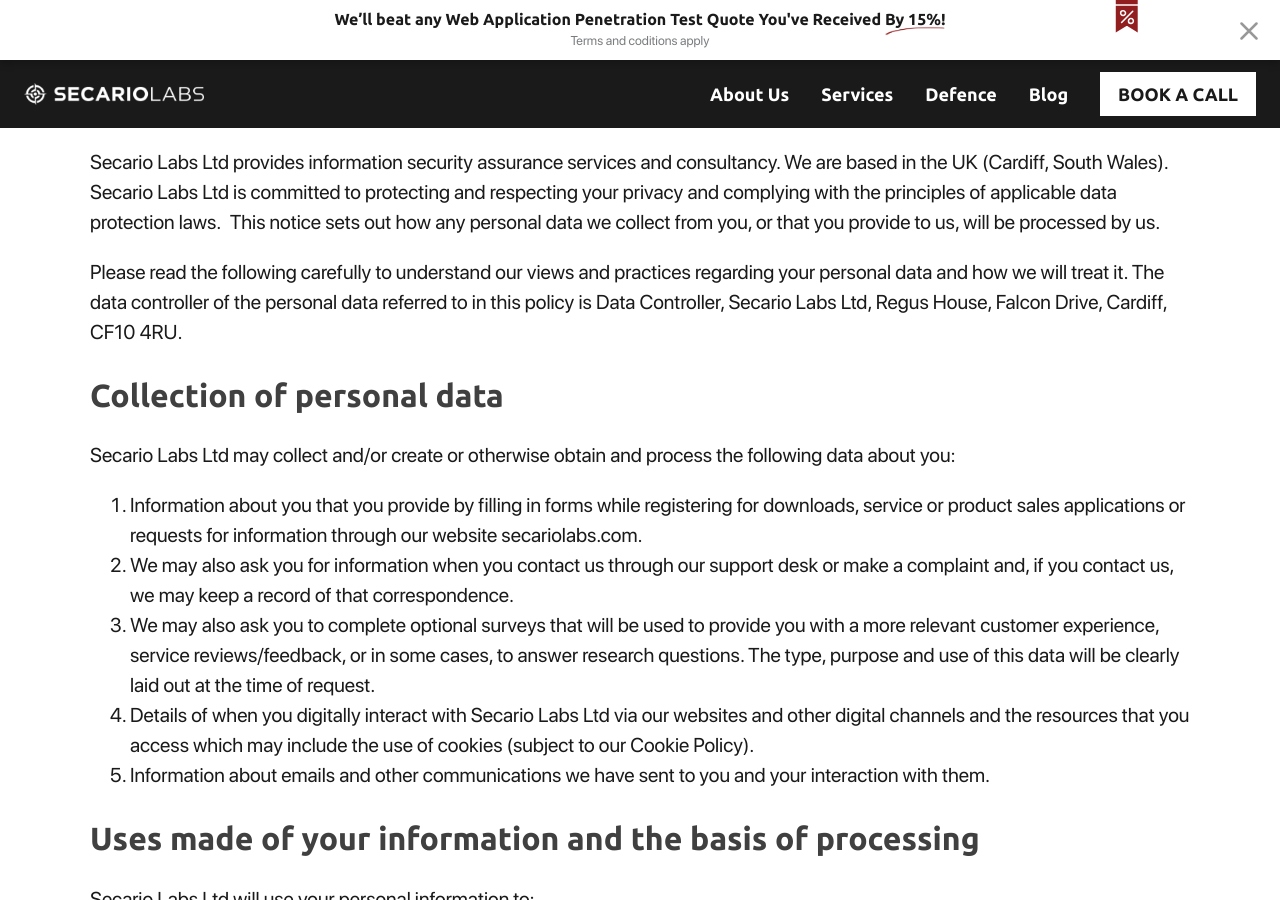
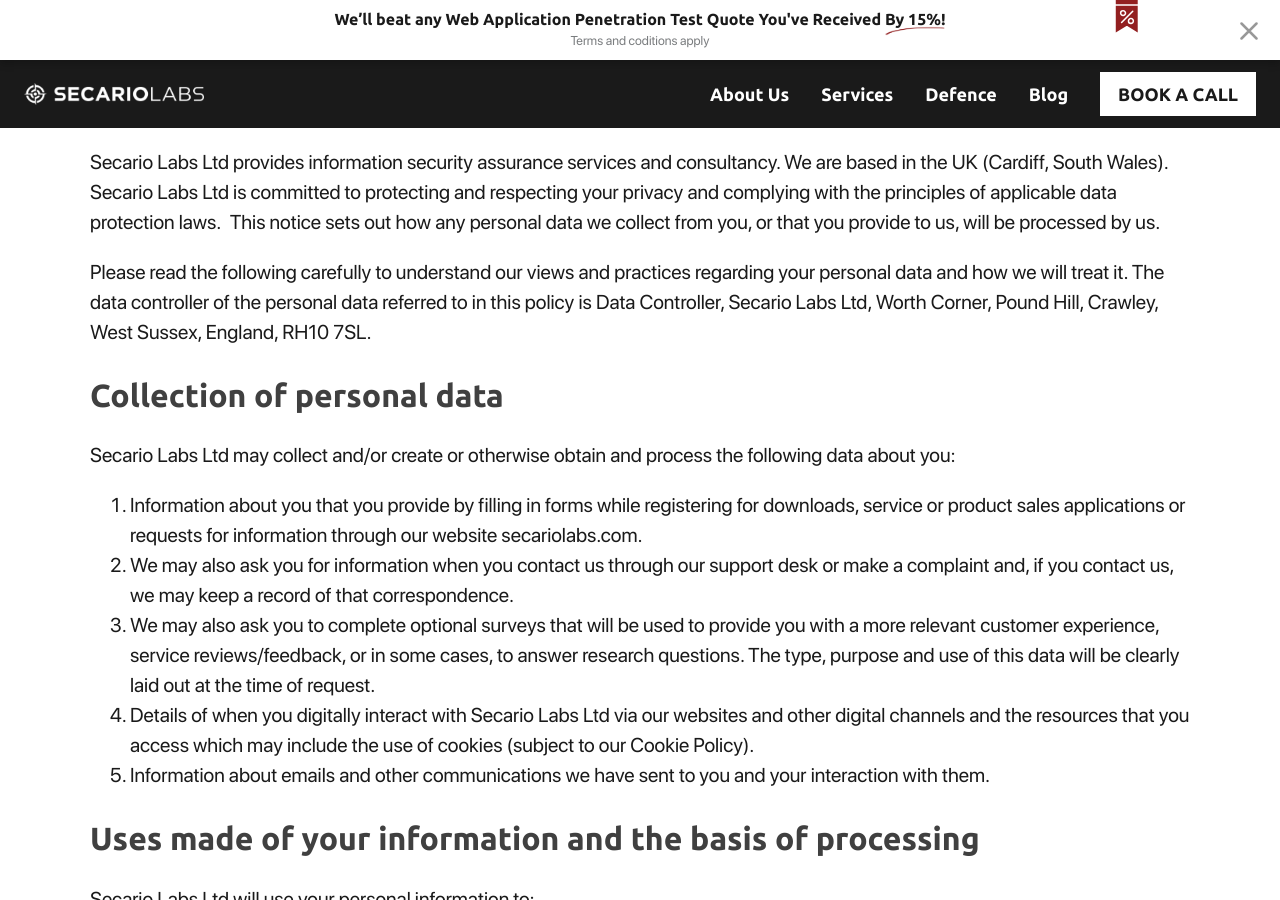
Before and after one commit to secariolabs/secariolabs.github.io, a Jekyll site: the page built from pages/privacy-policy.md, in a window 1280 px wide and 900 px high, scrolled down 758 px. Built offline with Jekyll 4.4.1, drawn with Linux system fonts in a browser that asks for light colours; our own code applies the rules of GitHub Pages for plain Markdown files; some of the changed text lies outside the part shown.

Commit message:
update office locations in global.yml and privacy-policy.md

```diff
--- a/_data/global.yml
+++ b/_data/global.yml
@@ -33,7 +33,7 @@
 
 location2:
   title: UK Office
-  details: Regus House, Falcon Drive,<br>Cardiff, CF10 4RU<br>United Kingdom
+  details: Worth Corner, Pound Hill,<br>England, RH10 7SL<br>United Kingdom
   phone: +44 7389 796754
   email: info@secariolabs.com
 
--- a/pages/privacy-policy.md
+++ b/pages/privacy-policy.md
@@ -1,9 +1,10 @@
 ---
 meta:
   title: Privacy Policy — Secario Labs
-  description: 'This policy provides you with information about how we are handling, or are intending to handle, your personal information.'
+  description: "This policy provides you with information about how we are handling, or are intending to handle, your personal information."
 heading: Privacy Policy
 ---
+
 ## Scope
 
 This policy provides you with information about how we are handling, or are intending to handle, your personal information.
@@ -24,7 +25,7 @@
 
 Secario Labs Ltd provides information security assurance services and consultancy. We are based in the UK (Cardiff, South Wales). Secario Labs Ltd is committed to protecting and respecting your privacy and complying with the principles of applicable data protection laws.  This notice sets out how any personal data we collect from you, or that you provide to us, will be processed by us.
 
-Please read the following carefully to understand our views and practices regarding your personal data and how we will treat it. The data controller of the personal data referred to in this policy is Data Controller, Secario Labs Ltd, Regus House, Falcon Drive, Cardiff, CF10 4RU.
+Please read the following carefully to understand our views and practices regarding your personal data and how we will treat it. The data controller of the personal data referred to in this policy is Data Controller, Secario Labs Ltd, Worth Corner, Pound Hill, Crawley, West Sussex, England, RH10 7SL.
 
 ## Collection of personal data
 
@@ -113,4 +114,4 @@
 
 ## How to contact us
 
-If you wish to contact us about your personal data or exercise any of the rights described above please email: info@secariolabs.com or write to Data Controller, Secario Labs Ltd, Regus House, Falcon Drive, Cardiff, CF10 4RU.
+If you wish to contact us about your personal data or exercise any of the rights described above please email: info@secariolabs.com or write to Data Controller, Secario Labs Ltd, Worth Corner, Pound Hill, Crawley, West Sussex, England, RH10 7SL.
```
